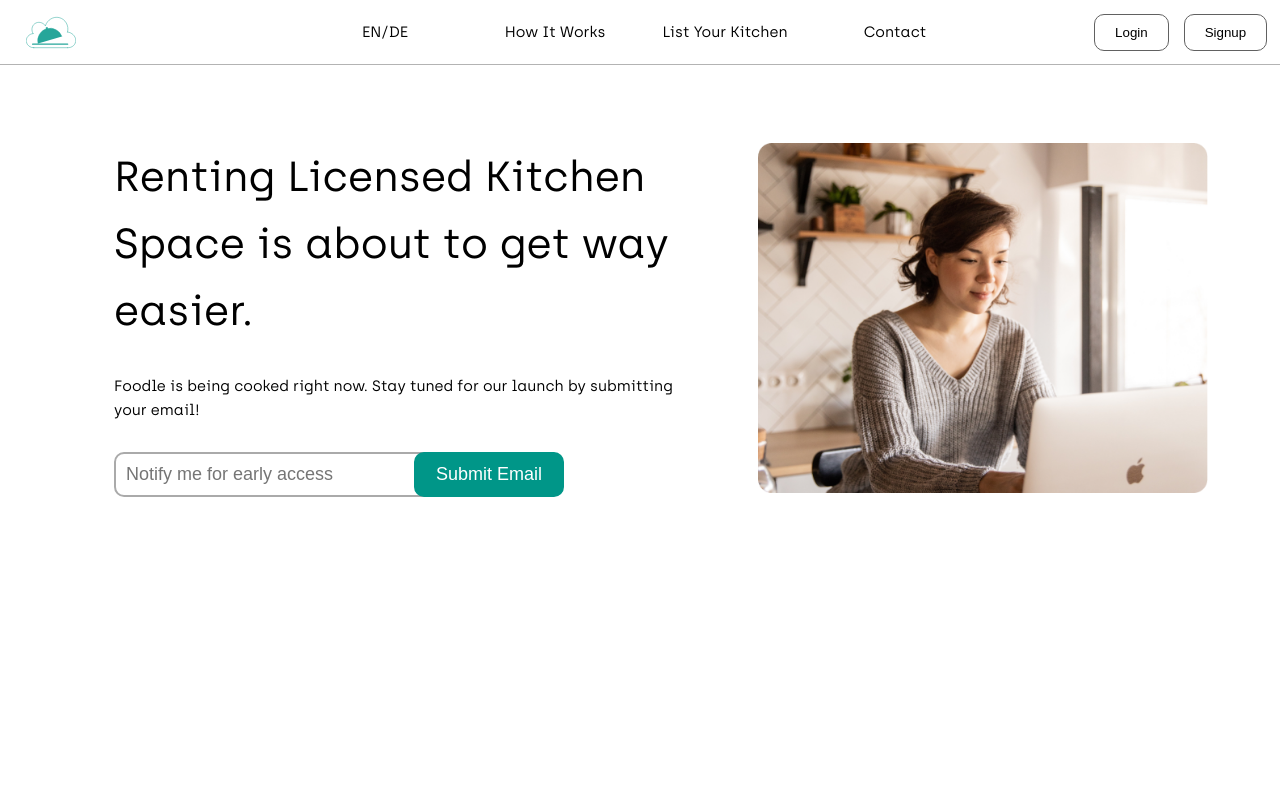
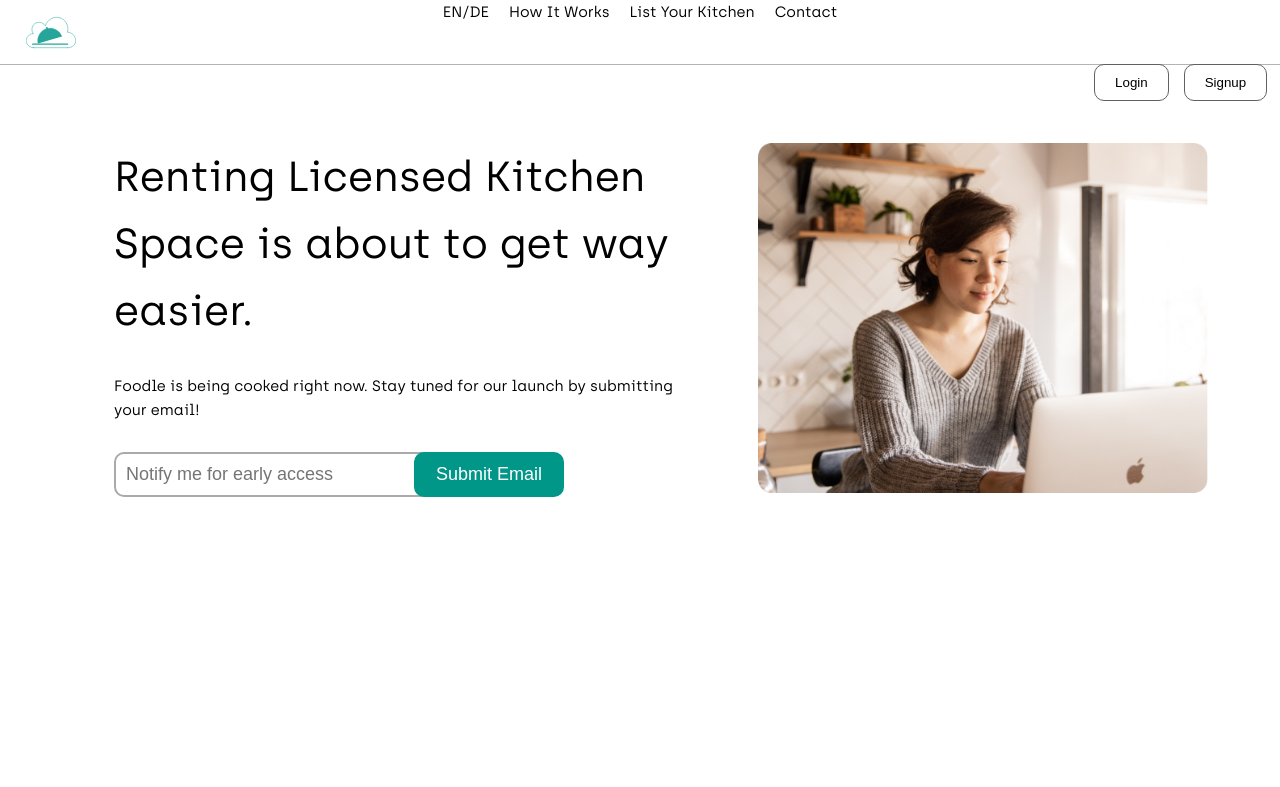
Before and after one commit to FoodleBerlin/foodle, a Next.js app: page / in a window 1280 px wide. Shown: the top 787 px of the page. Built offline with nearby package versions, Linux system fonts and the light colour scheme; a small style sheet from the web is missing.

Commit message:
fix: Extracted flex-center from Navbar

```diff
--- a/components/Layout/Navbar.module.scss
+++ b/components/Layout/Navbar.module.scss
@@ -1,8 +1,5 @@
 .navbar {
   width: 100%;
-  display: flex;
-  align-items: center;
-  justify-content: center;
   background-color: white;
   position: fixed;
   height: 6.5rem;
@@ -12,13 +9,10 @@
   border-bottom: 0.1rem solid #b3b3b3;
 
   &__logo {
-    display: flex;
     position: absolute;
     top: 0.2rem;
     left: 2vw;
-    align-items: center;
     margin-top: 1rem;
-    justify-content: center;
     padding: 0.3rem 0 0 0;
     &:hover {
       cursor: pointer;
@@ -56,10 +50,7 @@
       }
     }
     &--link {
-      display: flex;
       color: black;
-      align-items: center;
-      justify-content: center;
       cursor: pointer;
       height: 100%;
       width: 17rem;
--- a/components/Layout/Navbar.tsx
+++ b/components/Layout/Navbar.tsx
@@ -7,8 +7,8 @@ import Tab from "./Tab";
 
 const Navbar: NextComponentType = () => {
   return (
-    <nav className={styles["navbar"]}>
-      <div className={styles["navbar__logo"]}>
+    <nav className={styles["navbar"] + " flex-center"}>
+      <div className={styles["navbar__logo"] + " flex-center"}>
         <Link href="/">
           <a>
             <Image
```
